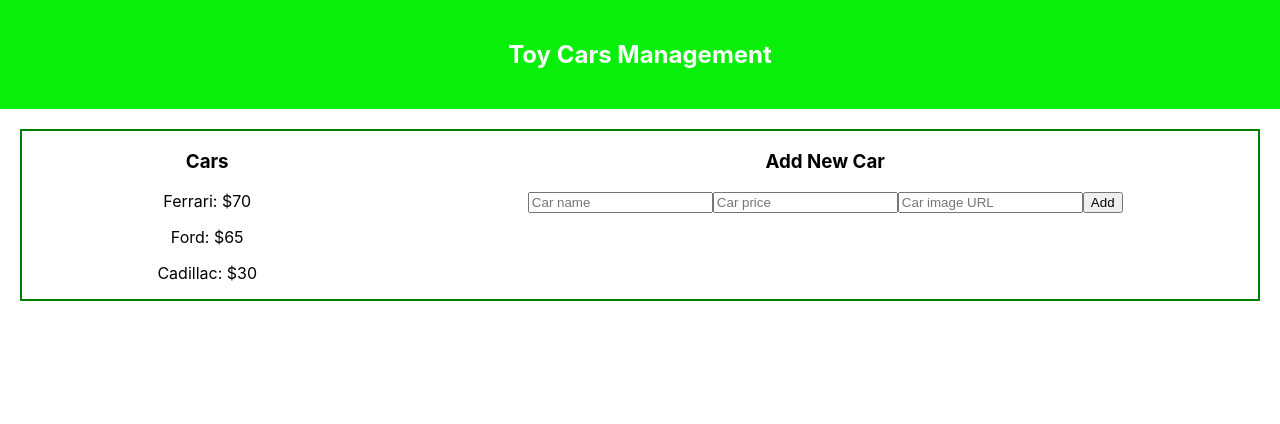
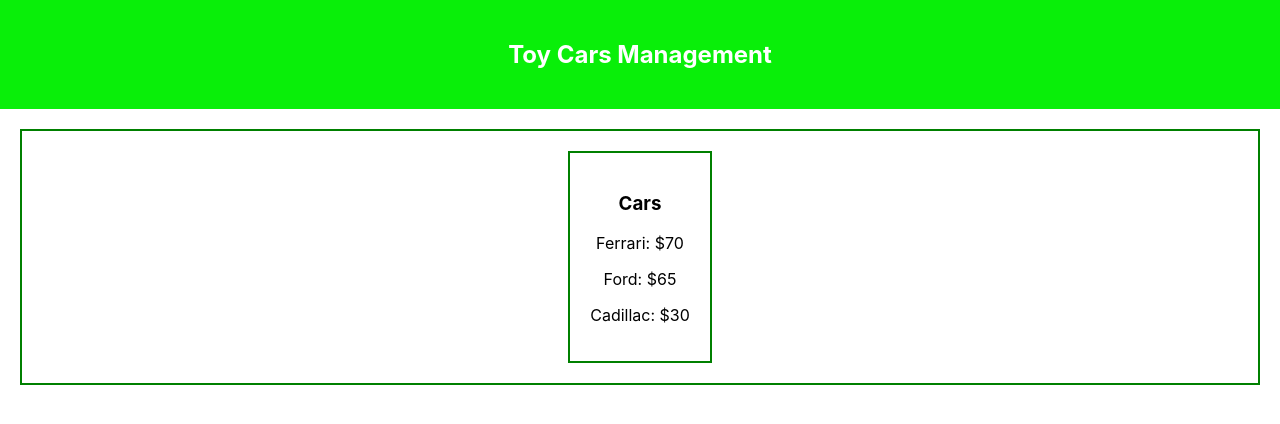
Before and after one commit to Sanek182/ExamSecondPart, a React (Create React App) app: page / in a window 1280 px wide. Shown: the top 424 px of the page. Built offline with nearby package versions, Linux system fonts and the light colour scheme.

Commit message:
finilization changes

```diff
--- a/src/App.css
+++ b/src/App.css
@@ -16,6 +16,12 @@
   border: 2px solid green;
 }
 
+.App-sections > div {
+  margin: 20px;
+  padding: 20px;
+  border: 2px solid green;
+}
+
 .CarsList
 .CarDetails
 .AddCarForm {
@@ -24,6 +30,10 @@
   padding: 20px;
 }
 
+.AddCarForm input {
+  margin-bottom: 10px;
+}
+
 .CarDetails img {
   max-width: 200px;
   max-height: 200px;
--- a/src/App.js
+++ b/src/App.js
@@ -6,15 +6,16 @@ import AddCarForm from './Components/AddCarForm';
 
 function App() {
   const [cars, setCars] = useState([
-    { name: 'Ferrari', price: '$70', img:
+    { name: 'Ferrari', price: '70', img:
     'https://bucket.carmodel.com/images/cm-lg/155645_13-7.jpg' },
-    { name: 'Ford', price: '$65', img:
+    { name: 'Ford', price: '65', img:
     'https://bucket.carmodel.com/images/cm-lg/168919-1.jpg' },
-    { name: 'Cadillac', price: '$30', img:
+    { name: 'Cadillac', price: '30', img:
     'https://bucket.carmodel.com/images/cm-lg/168913-1.jpg' }
   ]);
 
   const [selectedCar, setSelectedCar] = useState(undefined);
+  const [showForm, setShowForm] = useState(false);
 
   const addCar = (car) => {
     setCars([ ...cars, car ]);
@@ -27,8 +28,13 @@ function App() {
       </div>
       <div className="App-sections">
         <CarsList items={cars} onClick={setSelectedCar} />
-        {selectedCar && <CarDetails item={selectedCar} />}
-        <AddCarForm onAdd={addCar} />
+        {selectedCar && (
+        <div>
+          <CarDetails item={selectedCar} />
+          <button onClick={() => setShowForm(true)}>Add New Car</button>
+        </div>
+        )}
+        {showForm && <AddCarForm onAdd={addCar} />}
       </div>
     </div>
   );
--- a/src/Components/AddCarForm.js
+++ b/src/Components/AddCarForm.js
@@ -16,7 +16,7 @@ function AddCarForm ({ onAdd }) {
     return (
         <div className="AddCarForm">
           <h3>Add New Car</h3>
-          <form onSubmit={handleAdd}>
+          <form onSubmit={handleAdd} style={{ display: 'flex', flexDirection: 'column' }}>
             <input name="name" value={car.name} onChange={handleChange} placeholder="Car name" required />
             <input name="price" value={car.price} onChange={handleChange} placeholder="Car price" required />
             <input name="img" value={car.img} onChange={handleChange} placeholder="Car image URL" required />
--- a/src/Components/CarDetails.js
+++ b/src/Components/CarDetails.js
@@ -6,7 +6,7 @@ function CarDetails ({ item }) {
             <h3>Car Details</h3>
             <img src={item.img} alt={item.name} />
             <p>{item.name}</p>
-            <p>{item.price}</p>
+            <p>${item.price}</p>
         </div>
       );
 }
--- a/src/Components/CarsList.js
+++ b/src/Components/CarsList.js
@@ -6,7 +6,7 @@ function CarsList ({ items, onClick }) {
             <h3>Cars</h3>
             {items.map((car, index) => (
                 <p key={index} onClick={() => onClick(car)}>
-                {car.name}: {car.price}
+                {car.name}: ${car.price}
                 </p>
             ))}
         </div>
```
